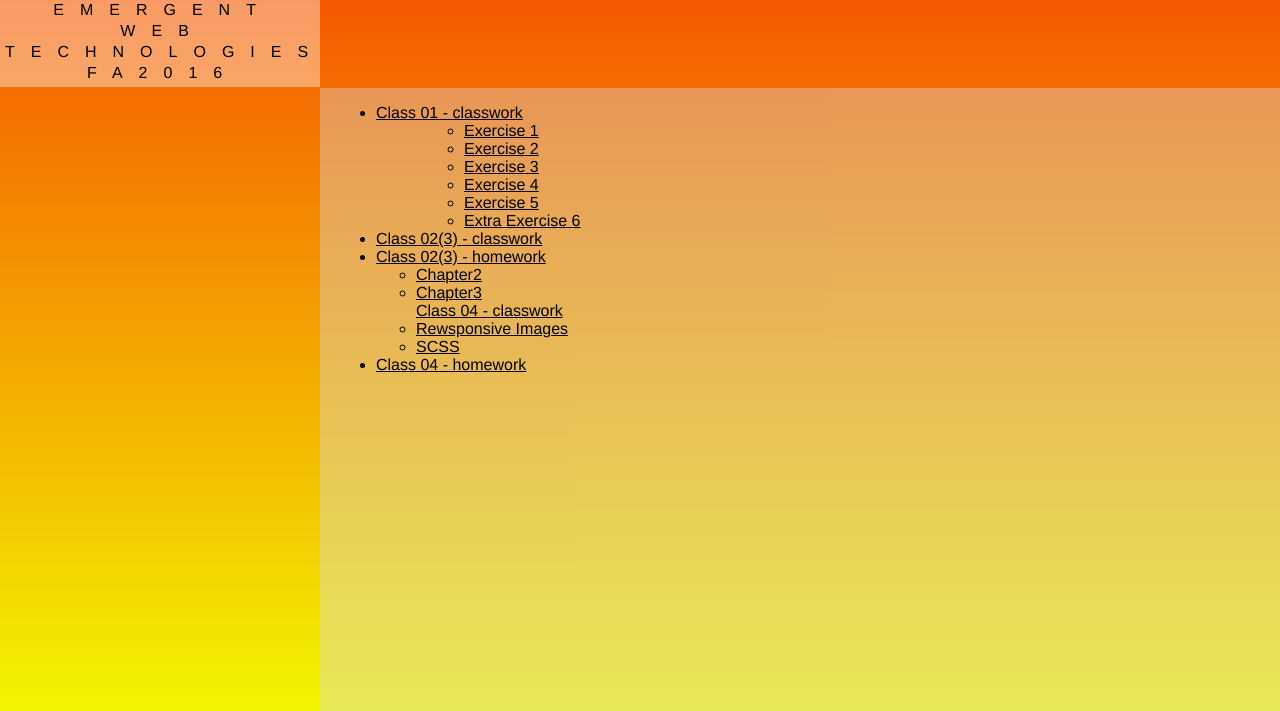
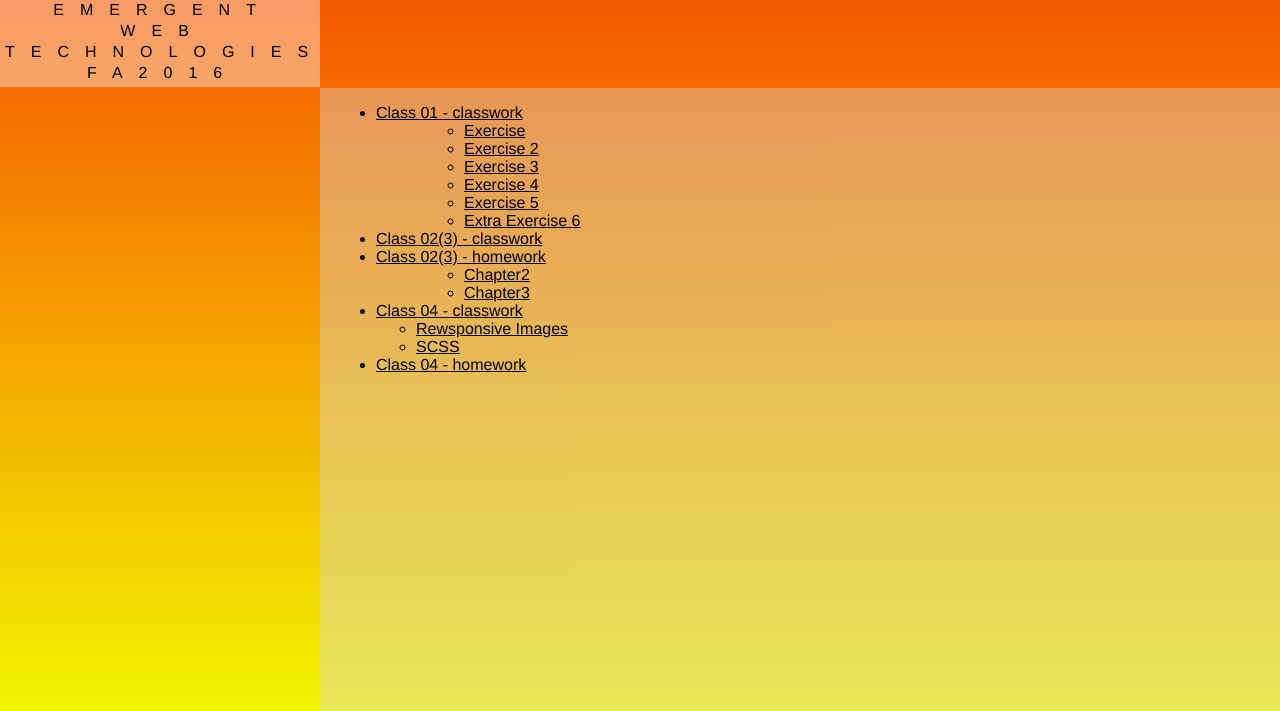
Before and after one commit to HannaAugust/ewt-fa-2016, a plain HTML site: page index.html in a window 1280 px wide. Shown: the part 89-800 px from the top of the page. Drawn offline with Linux system fonts and the light colour scheme.

Commit message:
Update index.html

```diff
--- a/index.html
+++ b/index.html
@@ -17,84 +17,55 @@
 	<nav>
 	<ul class="list">
 		<li>
-			<a href="https://github.com/HannaAugust/ewt-fa-2016/tree/master/class01/classwork">
-  Class 01 - classwork
-</a>
+			<a href="https://github.com/HannaAugust/ewt-fa-2016/tree/master/class01/classwork"> Class 01 - classwork</a>
 		</li>
 			<ul class="exercise">
 				<li>
-			<a href="https://github.com/HannaAugust/ewt-fa-2016/tree/master/class01/classwork/Exercise1/">
-  Exercise 1
-</a>
+					<a href="https://github.com/HannaAugust/ewt-fa-2016/tree/master/class01/classwork/Exercise1/">Exercise</a>
 				</li>
 				<li>
-			<a href="https://github.com/HannaAugust/ewt-fa-2016/tree/master/class01/classwork/Exercise2/">
-  Exercise 2
-</a>
+					<a href="https://github.com/HannaAugust/ewt-fa-2016/tree/master/class01/classwork/Exercise2/">Exercise 2</a>
 				</li>
 				<li>
-			<a href="https://github.com/HannaAugust/ewt-fa-2016/tree/master/class01/classwork/Exercise3/">
-  Exercise 3
-</a>
+					<a href="https://github.com/HannaAugust/ewt-fa-2016/tree/master/class01/classwork/Exercise3/">Exercise 3</a>
 				</li>
 				<li>
-			<a href="https://github.com/HannaAugust/ewt-fa-2016/tree/master/class01/classwork/Exercise4/">
-  Exercise 4
-</a>
+					<a href="https://github.com/HannaAugust/ewt-fa-2016/tree/master/class01/classwork/Exercise4/">Exercise 4</a>
 				</li>
 				<li>
-			<a href="https://hannaaugust.github.io/ewt-fa-2016/class01/classwork/Exercise5/index.html">
-  Exercise 5
-</a>
+					<a href="https://hannaaugust.github.io/ewt-fa-2016/class01/classwork/Exercise5/index.html">Exercise 5</a>
 				</li>
 				<li>
-			<a href="https://hannaaugust.github.io/ewt-fa-2016/class01/classwork/Exercise6/index.html">
-  Extra Exercise 6
-</a>
+					<a href="https://hannaaugust.github.io/ewt-fa-2016/class01/classwork/Exercise6/index.html">Extra Exercise 6</a>
 				</li>
 			</ul>
 		<li>
-			<a href="https://hannaaugust.github.io/ewt-fa-2016/class02/classwork/index.html">
-  Class 02(3) - classwork
-</a>
+			<a href="https://hannaaugust.github.io/ewt-fa-2016/class02/classwork/index.html">Class 02(3) - classwork</a>
 		</li>
 		<li>
-			<a href="https://github.com/HannaAugust/ewt-fa-2016/tree/master/class02/homework">
-  Class 02(3) - homework
-</a>
-			<ul><li>
-			<a href="https://hannaaugust.github.io/ewt-fa-2016/class01/homework/Chapter_02/02_03/index.html">
-  Chapter2
-</a>
+			<a href="https://github.com/HannaAugust/ewt-fa-2016/tree/master/class02/homework">Class 02(3) - homework</a>
+			<ul class="exercise">
+				<li>
+					<a href="https://hannaaugust.github.io/ewt-fa-2016/class01/homework/Chapter_02/02_03/index.html">Chapter2</a>
 				</li>
 				<li>
-			<a href="https://hannaaugust.github.io/ewt-fa-2016/class01/homework/Chapter_03/03_08/grid.html">
-  Chapter3
-</a>
+					<a href="https://hannaaugust.github.io/ewt-fa-2016/class01/homework/Chapter_03/03_08/grid.html">Chapter3</a>
 				</li>
 			</ul>
 		</li>
-
-		<ul>
-			<a href="https://github.com/HannaAugust/ewt-fa-2016/tree/master/class04/classwork">
-  Class 04 - classwork
-</a>
 		<li>
-			<a href="https://hannaaugust.github.io/ewt-fa-2016/class04/classwork/responsive_images/index.html">
-  Rewsponsive Images
-</a>
+			<a href="https://github.com/HannaAugust/ewt-fa-2016/tree/master/class04/classwork">Class 04 - classwork</a>
+			<ul class="exersice">
+				<li>
+					<a href="https://hannaaugust.github.io/ewt-fa-2016/class04/classwork/responsive_images/index.html">Rewsponsive Images</a>
 				</li>
 				<li>
-			<a href="https://hannaaugust.github.io/ewt-fa-2016/class04/classwork/SCSS/index.html">
-  SCSS
-</a>
+					<a href="https://hannaaugust.github.io/ewt-fa-2016/class04/classwork/SCSS/index.html">SCSS</a>
 				</li>
 			</ul>
-
+		</li>
 		<li>
-			<a href="https://hannaaugust.github.io/ewt-fa-2016/class04/homework/HW-SCSS/index.html">
-  Class 04 - homework
-</a>
+			<a href="https://hannaaugust.github.io/ewt-fa-2016/class04/homework/HW-SCSS/index.html">Class 04 - homework</a>
 		</li>
 	</ul>
 </nav>
```
Lines whose indentation alone changed are shown as unchanged.
